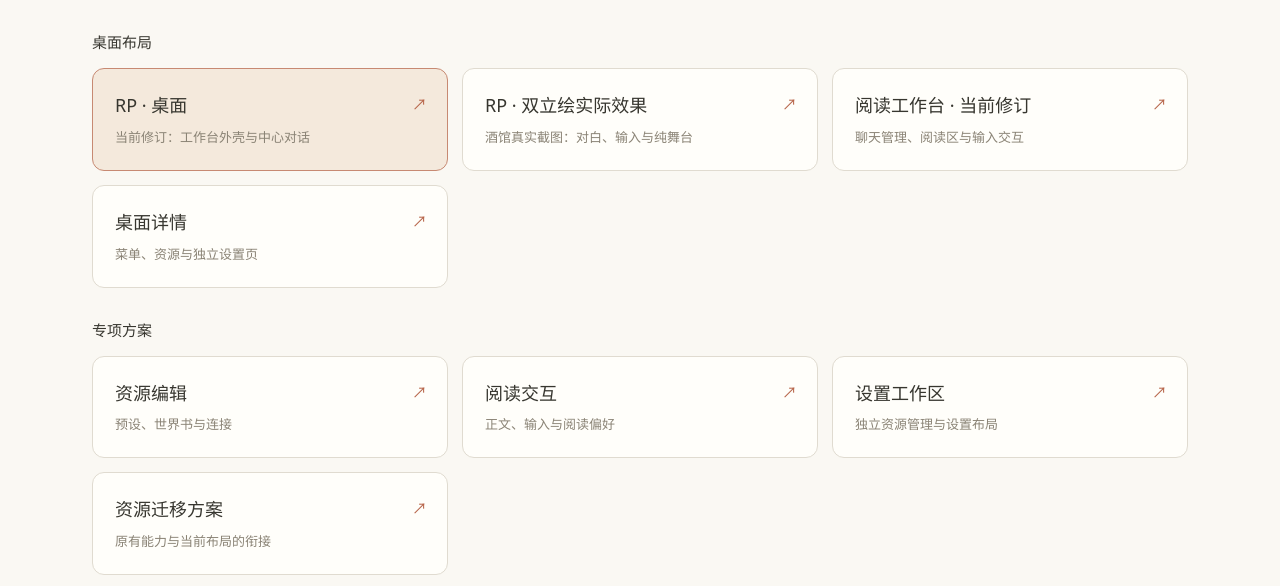
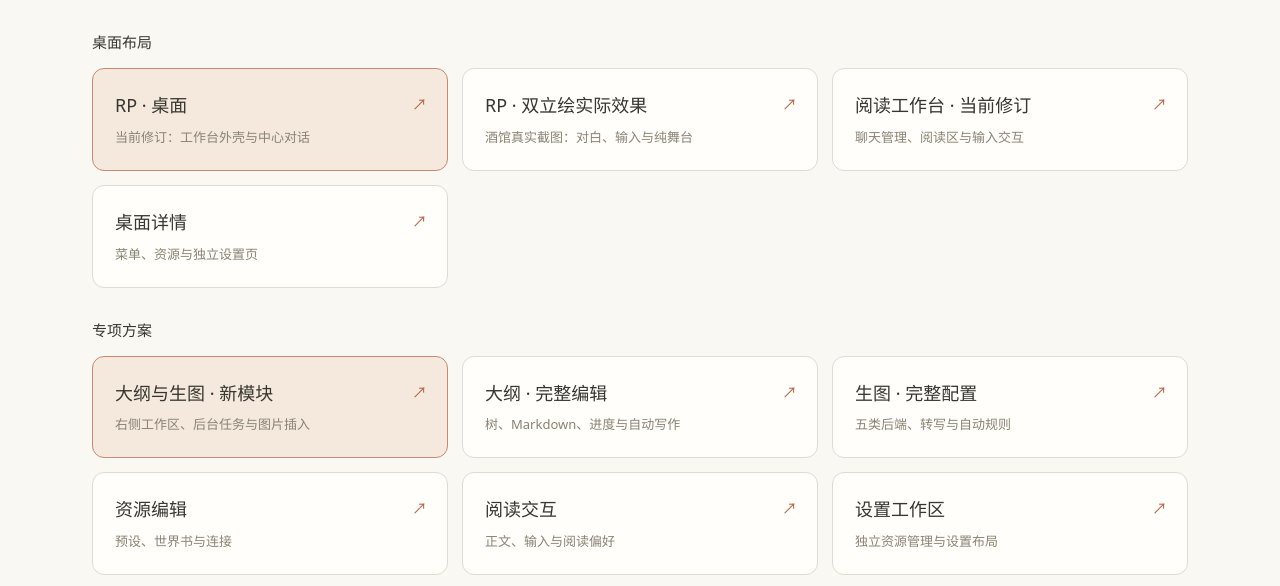
Before and after one commit to ump45nose/app-configs, a plain HTML site: page web-preview/public/index.html in a window 1280 px wide. Shown: the part 161-747 px from the top of the page. Drawn offline with Linux system fonts and the light colour scheme.

Commit message:
docs: link workbench add-on previews

```diff
--- a/web-preview/public/index.html
+++ b/web-preview/public/index.html
@@ -22,6 +22,9 @@ a{display:block;position:relative;border:1px solid var(--line);border-radius:12p
  </div>
  <h2>专项方案</h2>
  <div class="grid">
+  <a class="primary" href="sillytavern/addons/"><strong>大纲与生图 · 新模块</strong><span>↗</span><p>右侧工作区、后台任务与图片插入</p></a>
+  <a href="sillytavern/addons/?view=outline"><strong>大纲 · 完整编辑</strong><span>↗</span><p>树、Markdown、进度与自动写作</p></a>
+  <a href="sillytavern/addons/?view=image"><strong>生图 · 完整配置</strong><span>↗</span><p>五类后端、转写与自动规则</p></a>
   <a href="sillytavern/novel-desktop/rework/resources-redesign.html"><strong>资源编辑</strong><span>↗</span><p>预设、世界书与连接</p></a>
   <a href="sillytavern/novel-desktop/rework/reading-interactions.html"><strong>阅读交互</strong><span>↗</span><p>正文、输入与阅读偏好</p></a>
   <a href="sillytavern/novel-desktop/rework/settings-workspace.html"><strong>设置工作区</strong><span>↗</span><p>独立资源管理与设置布局</p></a>
```
Also changed, not shown: 1 other file.
